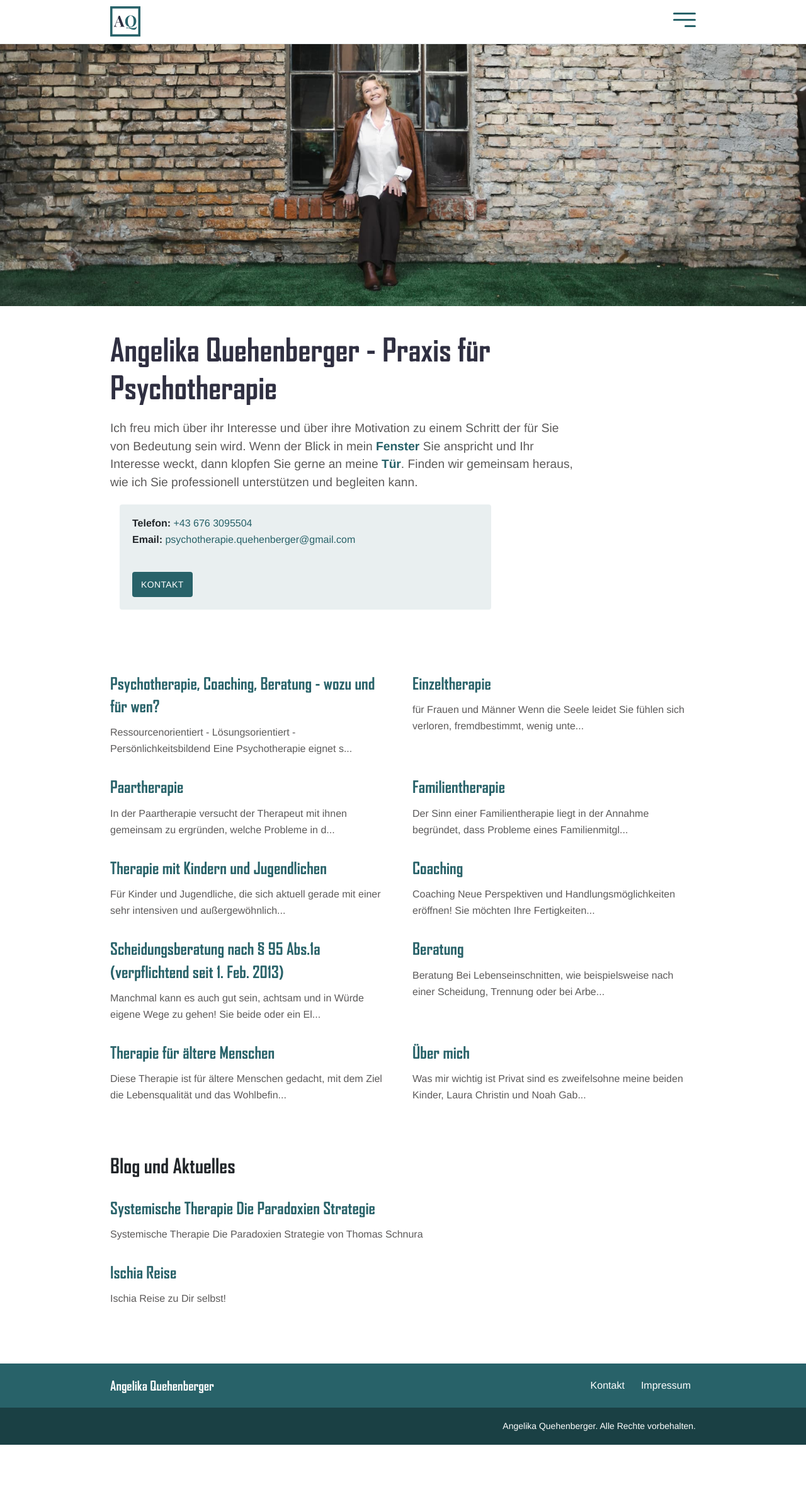
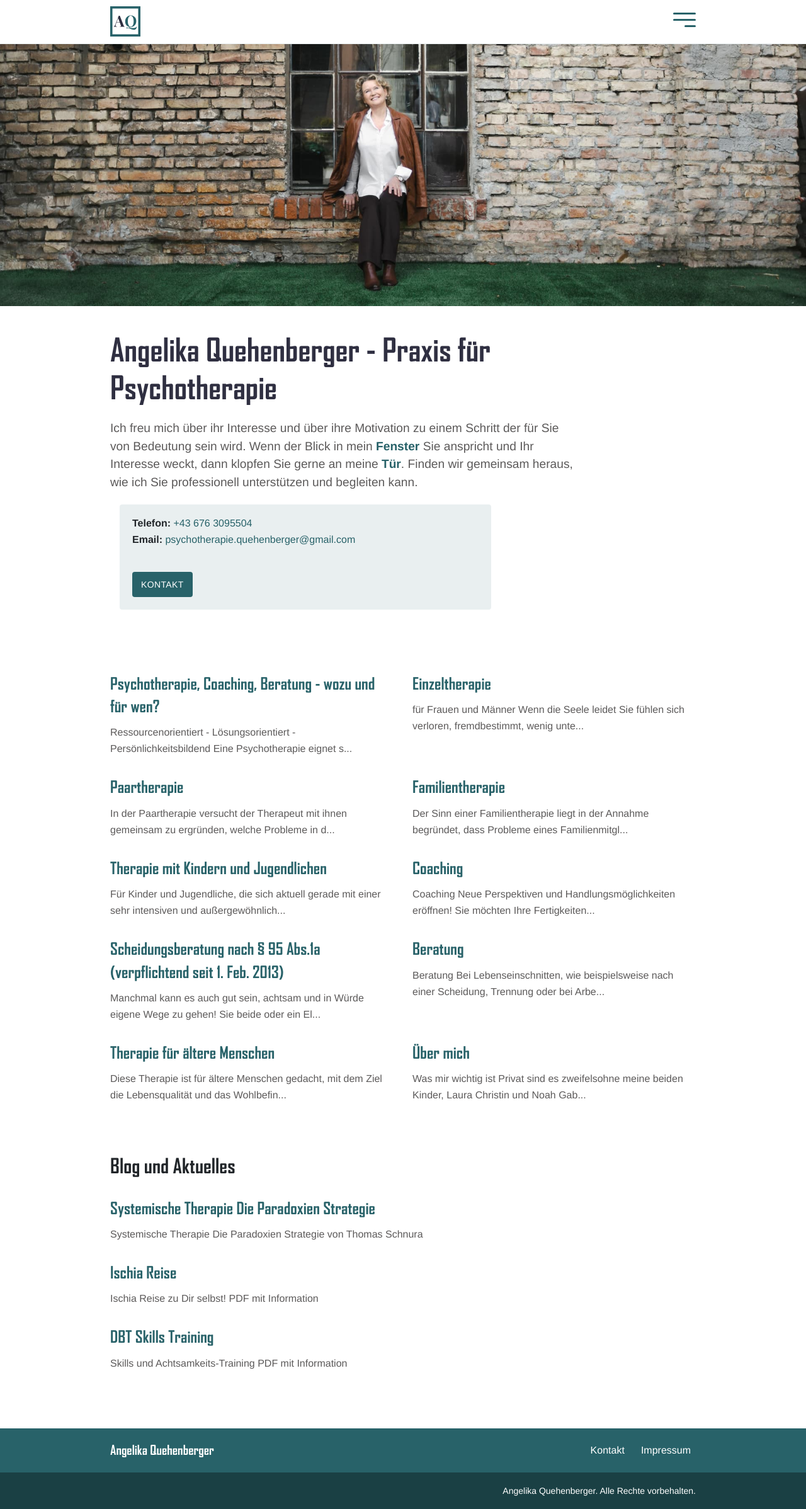
Before and after one commit to dvschnitz/angelika-quehenberger, a Jekyll site: the page built from index.md, in a window 1280 px wide. Shown: the whole page at 63% size. Built offline with Jekyll 4.4.1, drawn with Linux system fonts in a browser that asks for light colours; before the commit the page ends 2294 px from its top, so only the background shows below that.

Commit message:
Added documents to blog

```diff
--- a/_blogs/IschiaReise.md
+++ b/_blogs/IschiaReise.md
@@ -7,3 +7,5 @@ layout: page
 ---
 
 Ischia  Reise zu Dir selbst!
+
+<a href="../../assets/documents/ischia_flyer.pdf" download>PDF mit Information</a>
--- /dev/null
+++ b/_blogs/SkillsAchtsamkeit.md
@@ -0,0 +1,11 @@
+---
+title: "DBT Skills Training"
+date: 2022-04-18T12:33:46+10:00
+featured: true
+weight: 3
+layout: page
+---
+
+Skills und Achtsamkeits-Training
+
+<a href="../../assets/documents/skills_training.pdf" download>PDF mit Information</a>
--- a/_sass/components/_page.scss
+++ b/_sass/components/_page.scss
@@ -13,4 +13,9 @@
   .image-slide {
     width: 100%;
   }
+
+  .embedded-document {
+    width: 100%;
+    // min-height: 50vh;
+  }
 }
```
Also changed, not shown: 2 other files.
